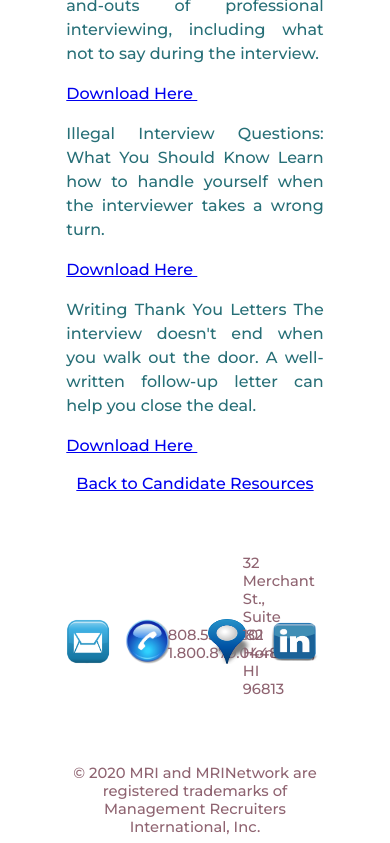
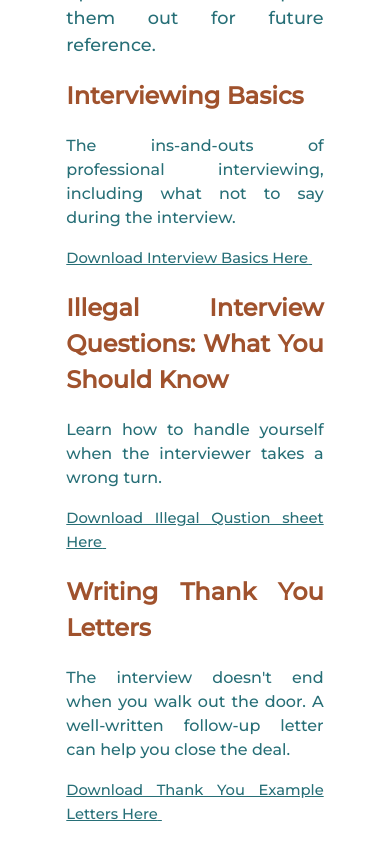
Before and after one commit to keolam/mri-honolulu, a React (Create React App) app: page /InterviewTips in a window 390 px wide. Shown: the part 1380-2223 px from the top of the page. Built offline with nearby package versions, Linux system fonts and the light colour scheme.

Commit message:
update state

```diff
--- a/src/componentCSS/CandidateResources.css
+++ b/src/componentCSS/CandidateResources.css
@@ -7,6 +7,7 @@
     margin-bottom: 100px;
     margin-left: auto;
     margin-right: auto;
+    color: #2a7ca5;
 }
 
 .can-links {
--- a/src/componentCSS/InterviewTips.css
+++ b/src/componentCSS/InterviewTips.css
@@ -5,18 +5,28 @@
     font-family: 'Montserrat', sans-serif;
     color: rgb(39, 111, 119);
     width: 66%;
-    font-size: 16px;
+    font-size: 1.2rem;
     margin-left: auto;
     margin-right: auto;
 }
-.smalltxt {
+.smalltxt a {
     justify-content: center;
     line-height: 1.5;
     text-align: justify;
     font-family: 'Montserrat', sans-serif;
     color: rgb(39, 111, 119);
     width: 66%;
-    font-size: 16px;
+    font-size: 1rem;
     margin-left: auto;
     margin-right: auto;
 }
+.interview-section {
+    margin-top: 1rem;
+    margin-bottom: 1rem;
+}
+h2 {
+  color: sienna;
+}
+#back-to {
+    text-decoration: none;
+}
--- a/src/componentCSS/Landing.css
+++ b/src/componentCSS/Landing.css
@@ -4,28 +4,28 @@
 .landing {
     text-align: center;
     font-family: 'Montserrat', sans-serif;
-    color: coral;
+    margin-left: auto;
+    margin-right: auto;
 }
 #brand-title {
     font-size: 1rem;
-    margin: .2rem auto 6rem auto;
+    margin-top: .2rem;
+    margin-bottom: 6rem;
+    margin-left: auto;
+    margin-right: auto;
     width: 66%;
     color: sienna;
+}
 
-}
 #brand-one {
     font-size: 1.5rem;
     margin-top: 4rem;
-    margin-left: auto;
-    margin-right: auto;
     margin-bottom: 1rem;
     color: rgb(74 94 97);
 }
 #brand-two {
     font-size: 1.4rem;
     margin-top: 4rem;
-    margin-left: auto;
-    margin-right: auto;
     margin-bottom: .5em;
     color: rgb(74 94 97);
 }
@@ -33,7 +33,7 @@
 .ind-list {
     display: flex;
     flex-direction: column;
-    width: 58%;
+    /*width: 58%;*/
     margin-top: 3rem;
     margin-left: auto;
     margin-right: auto;
@@ -160,11 +160,35 @@
     top: 73%;
     width: 57%;
 }
-@media only screen and (max-width: 1260px) {
-    html {
-      font-size: 92%;
+.bottom-links {
+    display: flex;
+    flex-direction: row;
+    width: 44%;
+    margin-top: 5rem;
+    margin-left: auto;
+    margin-right: auto;
+    justify-content: space-around;
+    font-size: 1.4rem;
+}
+#work-link {
+    text-decoration: none;
+}
+@media only screen and (min-width: 1440.1px) {
+    .ind-list {
+      width: 66%;
     }
-  }
+}
+@media only screen and (max-width: 1440px) {
+    .ind-list {
+      width: 60%;
+    }
+    .right-fade .ind-text {
+    left: -10rem;
+    }
+    .left-fade .ind-text {
+    left: 16rem;
+    }
+}
 
 @media only screen and (max-width: 700px) {
     /*#hero {
--- a/src/components/InterviewTips.js
+++ b/src/components/InterviewTips.js
@@ -10,7 +10,7 @@ const InterviewTips = () => (
             <img src={ Image.interview } alt="interview" style={{width: '100%'}}></img>
         </div>
 
-        <h1>Interviewing Tips</h1>
+        <h1>Interviews</h1>
         <div id="paragraph">
             The job interview(s) is the most crucial aspect of the hiring process, and the
             following advice was developed from years of MRI Network recruiter experience
@@ -20,38 +20,39 @@ const InterviewTips = () => (
         </div>
 
         <div className="smalltxt">
-        <div>
-            Interviewing Basics
-            The ins-and-outs of professional interviewing, including what not to say during the interview.
+            <div className="interview-section" data-aos="fade-in">
+                <h2>Interviewing Basics</h2>
+                <p>The ins-and-outs of professional interviewing, including what not to say during the interview.</p>
                 <p>
-            <a href={Doc.interviewBasics} download>Download Here</a>
+                    <a href={Doc.interviewBasics} download>Download Interview Basics Here</a>
                     <a href="basics.pdf" target="_blank">&nbsp;</a>
                 </p>
             </div>
 
-        <div>
-            Illegal Interview Questions: What You Should Know
-            Learn how to handle yourself when the interviewer takes a wrong turn.
+            <div className="interview-section" data-aos="fade-in">
+                <h2>Illegal Interview Questions: What You Should Know</h2>
+                <p>Learn how to handle yourself when the interviewer takes a wrong turn.</p>
                 <span className="smalltxt">
                     <p>
-            <a href={Doc.illegal} download>Download Here</a>
+                        <a href={Doc.illegal} download>Download Illegal Qustion sheet Here</a>
                         <a href="illegal.pdf" target="_blank">&nbsp;</a>
                     </p>
                 </span>
             </div>
-        <div>
-            Writing Thank You Letters
-            The interview doesn't end when you walk out the door. A well-written follow-up letter can help you close the deal.
+
+            <div className="interview-section" data-aos="fade-in">
+                <h2>Writing Thank You Letters</h2>
+                <p>The interview doesn't end when you walk out the door. A well-written follow-up letter can help you close the deal.</p>
                 <span className="smalltxt">
                     <p>
-            <a href={Doc.thankyou} download>Download Here</a>
+                        <a href={Doc.thankyou} download>Download Thank You Example Letters Here</a>
                         <a href="letters.pdf" target="_blank">&nbsp;</a>
                     </p>
                 </span>
             </div>
         </div>
         <div className="back-to">
-            <Link to='/CandidateResources' className="can-rec">
+            <Link to='/CandidateResources' id="back-to">
                 Back to Candidate Resources
             </Link>
         </div>
--- a/src/components/Landing.js
+++ b/src/components/Landing.js
@@ -1,8 +1,25 @@
 import React, { Component } from 'react';
 import Image from './../Data/imageDir'
+import { Route, Link } from 'react-router-dom';
 import '../componentCSS/Landing.css'
 
 class Landing extends Component {
+    constructor () {
+        super();
+        this.state = {
+          hover: ''
+        }
+    }
+    mouseEnter2() {
+        this.setState({hover: 'er'})
+    }
+    mouseEnter3() {
+        this.setState({hover: 'cr'})
+    }
+    mouseLeave() {
+        this.setState({hover: ''})
+
+    }
     render() {
         return (
             <section className="landing">
@@ -65,9 +82,9 @@ class Landing extends Component {
                     </div>
 
                     <div className="left-fade" data-aos="fade-left">
-                        <span id="pharma" className="ind-text">Pharmaceutical & Medical Device Sales</span>
+                        <span id="health" className="ind-text">Healthcare Sales</span>
                         <div className="inline-box">
-                            <div className="img-container"><img src={ Image.medical } alt=""></img></div>
+                            <div className="img-container"><img src={ Image.healthcare } alt=""></img></div>
                         </div>
                     </div>
 
@@ -78,14 +95,30 @@ class Landing extends Component {
                         </div>
                     </div>
 
+
                     <div className="left-fade" data-aos="fade-left">
-                        <span id="health" className="ind-text">Healthcare Sales</span>
+                        <span id="pharma" className="ind-text">Pharmaceutical & Medical Device Sales</span>
                         <div className="inline-box">
-                            <div className="img-container"><img src={ Image.healthcare } alt=""></img></div>
+                            <div className="img-container"><img src={ Image.medical } alt=""></img></div>
                         </div>
                     </div>
                 </section>
-
+                <div className="bottom-links" data-aos="fade-in" data-aos-delay="1000">
+                    <Link to='/EmployerResources' id="emp-rec" data-aos="fade-in" data-aos-delay="1000"
+                        style={{ fontSize: this.state.hover === 'er' ? '1.2rem': '1.15rem',
+                        color: this.state.hover === 'er' ? 'lightcoral': '#8f6471'}}
+                        onMouseEnter={ ()=> this.mouseEnter2() }
+                        onMouseLeave ={ () =>this.mouseLeave() }>
+                        Employer Resources
+                    </Link>
+                    <Link to='/CandidateResources' id="can-rec"
+                        style={{ fontSize: this.state.hover === 'cr' ? '1.2rem': '1.15rem',
+                        color: this.state.hover === 'cr' ? 'lightcoral': '#8f6471'}}
+                        onMouseEnter={ ()=> this.mouseEnter3() }
+                        onMouseLeave ={ () =>this.mouseLeave() }>
+                        Candidate Resources
+                    </Link>
+                </div>
             </section>
         );
     }
```
Also changed, not shown: public/assets/images/Retail.jpg. Lines whose indentation alone changed are shown as unchanged.
